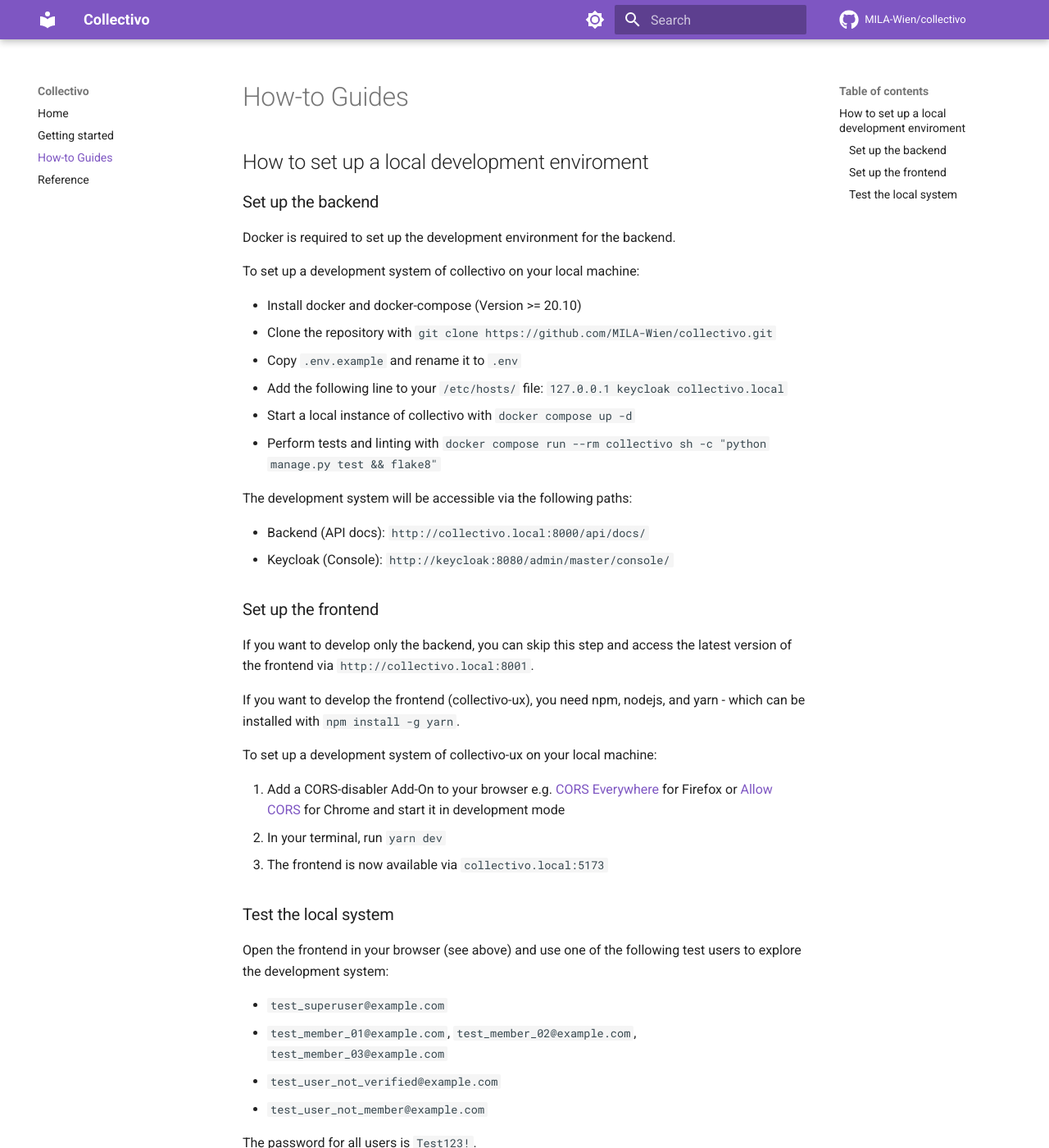
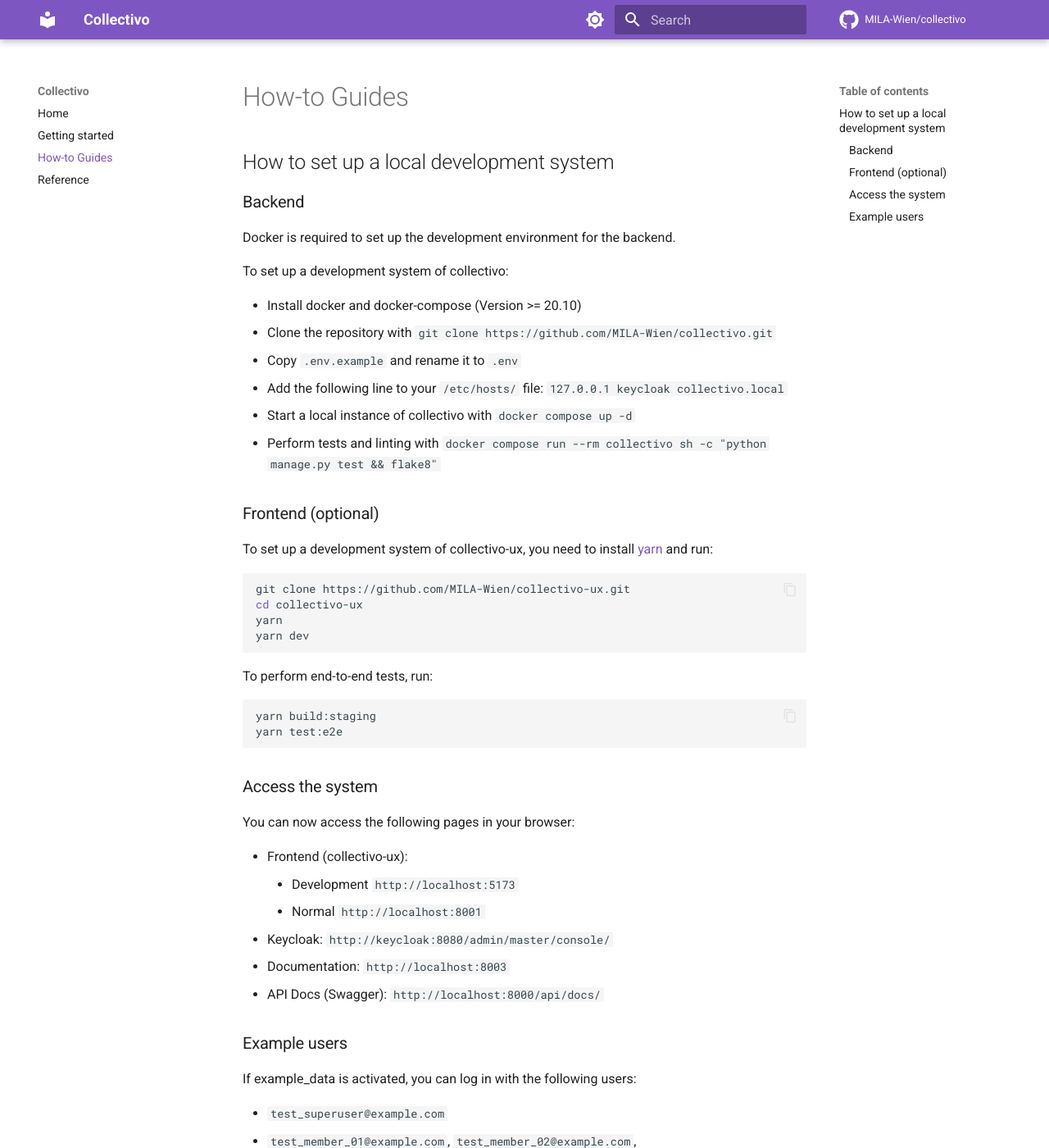
Before and after one commit to christwopointoh/collectivo, an MkDocs documentation site: the page built from docs/how_to_guides.md, in a window 1280 px wide and 1400 px high. Shown: the whole window at 82% size. Built offline with MkDocs 1.6.1 and Material for MkDocs 9.7.7, drawn with Linux system fonts in a browser that asks for light colours; comment, search, counter and statistics services are not loaded.

Commit message:
Improve docs

````diff
--- a/docs/how_to_guides.md
+++ b/docs/how_to_guides.md
@@ -1,48 +1,59 @@
 # How-to Guides
 
-## How to set up a local development enviroment
+## How to set up a local development system
 
-### Set up the backend
+### Backend
 
 Docker is required to set up the development environment for the backend.
 
-To set up a development system of collectivo on your local machine:
+To set up a development system of collectivo:
 
 - Install docker and docker-compose (Version >= 20.10)
-- Clone the repository with `git clone https://github.com/MILA-Wien/collectivo.git`
+- Clone the repository with
+  `git clone https://github.com/MILA-Wien/collectivo.git`
 - Copy `.env.example` and rename it to `.env`
-- Add the following line to your `/etc/hosts/` file: `127.0.0.1 keycloak collectivo.local`
+- Add the following line to your `/etc/hosts/` file:
+  `127.0.0.1 keycloak collectivo.local`
 - Start a local instance of collectivo with `docker compose up -d`
-- Perform tests and linting with `docker compose run --rm collectivo sh -c "python manage.py test && flake8"`
+- Perform tests and linting with
+  `docker compose run --rm collectivo sh -c "python manage.py test && flake8"`
 
-The development system will be accessible via the following paths:
+### Frontend (optional)
 
-- Backend (API docs): `http://collectivo.local:8000/api/docs/`
-- Keycloak (Console): `http://keycloak:8080/admin/master/console/`
+To set up a development system of collectivo-ux, you need to install [yarn](https://classic.yarnpkg.com/lang/en/docs/install/) and run:
 
-### Set up the frontend
+```sh
+git clone https://github.com/MILA-Wien/collectivo-ux.git
+cd collectivo-ux
+yarn
+yarn dev
+```
 
-If you want to develop only the backend, you can skip this step
-and access the latest version of the frontend
-via `http://collectivo.local:8001`.
+To perform end-to-end tests, run:
 
-If you want to develop the frontend (collectivo-ux),
-you need npm, nodejs, and yarn -
-which can be installed with `npm install -g yarn`.
+```sh
+yarn build:staging
+yarn test:e2e
+```
 
-To set up a development system of collectivo-ux on your local machine:
+### Access the system
 
-1. Add a CORS-disabler Add-On to your browser e.g. [CORS Everywhere](https://addons.mozilla.org/en-US/firefox/addon/cors-everywhere/) for Firefox or [Allow CORS](https://chrome.google.com/webstore/detail/allow-cors-access-control/lhobafahddgcelffkeicbaginigeejlf) for Chrome and start it in development mode
-2. In your terminal, run `yarn dev`
-3. The frontend is now available via `collectivo.local:5173`
+You can now access the following pages in your browser:
 
-### Test the local system
+- Frontend (collectivo-ux):
+    - Development `http://localhost:5173`
+    - Normal `http://localhost:8001`
+- Keycloak: `http://keycloak:8080/admin/master/console/`
+- Documentation: `http://localhost:8003`
+- API Docs (Swagger): `http://localhost:8000/api/docs/`
 
-Open the frontend in your browser (see above) and use one of the following
-test users to explore the development system:
+### Example users
+
+If example_data is activated, you can log in with the following users:
 
 - `test_superuser@example.com`
-- `test_member_01@example.com`, `test_member_02@example.com`, `test_member_03@example.com`
+- `test_member_01@example.com`, `test_member_02@example.com`,
+  `test_member_03@example.com`
 - `test_user_not_verified@example.com`
 - `test_user_not_member@example.com`
 
````
